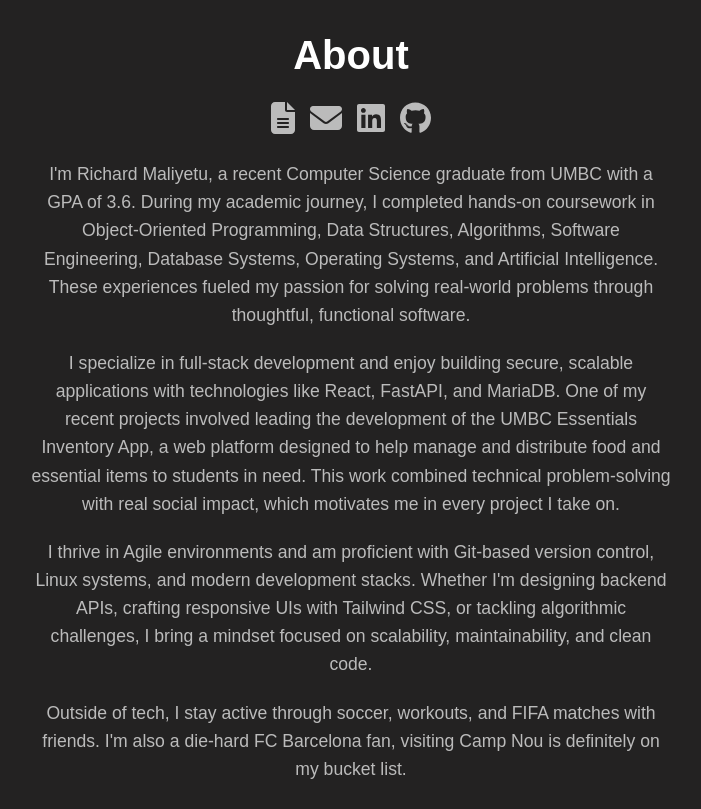
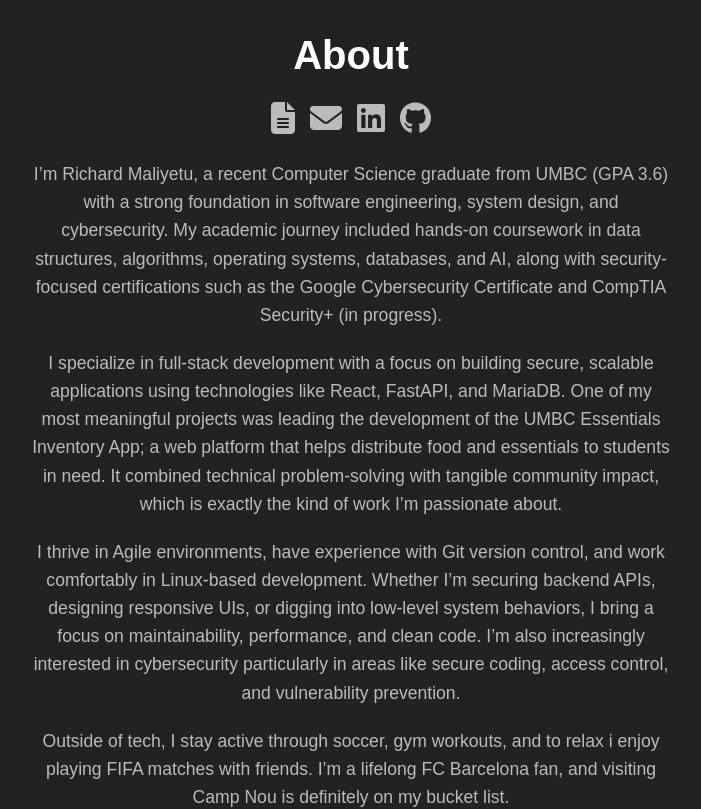
Before and after one commit to richarrd92/portfolio, a React (Create React App) app: page /about in a window 1280 px wide. Shown: the top 809 px of the page, without its empty margins (289-990 px from the left). Built offline with nearby package versions, Linux system fonts and the light colour scheme.

Commit message:
update portfolio

```diff
--- a/src/App.css
+++ b/src/App.css
@@ -104,7 +104,7 @@ h1 {
 }
 
 /* Projects Section */
-.projects {
+/* .projects {
   background-color: #232222;
   color: #bbb;
   display: flex;
@@ -114,7 +114,20 @@ h1 {
   text-align: center;
   flex-direction: column;
   border-bottom: 2px solid #444;
+} */
+
+.projects {
+  background-color: #232222;
+  color: #bbb;
+  display: flex;
+  justify-content: center;
+  align-items: center;
+  padding: 2rem 1rem;
+  text-align: center;
+  flex-direction: column;
+  width: 100%;
 }
+
 
 .projects-content {
   display: flex;
@@ -146,7 +159,7 @@ h1 {
 
 .project-cards {
   display: grid;
-  grid-template-columns: repeat(auto-fill, minmax(300px, 1fr));
+  grid-template-columns: repeat(auto-fill, minmax(350px, 1fr));
   gap: 18px;
   margin-top: 8px;
   width: 100%;
@@ -174,7 +187,7 @@ h1 {
 
 .project-card img {
   width: 100%;
-  height: 200px;
+  height: 250px;
   object-fit: cover;
   border-radius: 5px;
   border: 1px solid black;
@@ -183,8 +196,10 @@ h1 {
 
 .project-card h3 {
   font-size: 1.2rem;
-  color: #bbb;
-  margin: 8px 0 4px;
+  color: white;
+  /* margin: 8px 0 4px; */
+  margin-top: 10px;
+  margin-bottom: 0;
   text-align: center;
 }
 
--- a/src/components/About.js
+++ b/src/components/About.js
@@ -59,10 +59,13 @@ const About = () => {
           </a>
         </div> */}
         <div className="social-links">
-          <a href="/Resume.pdf" download="Resume" className="social-icon" title="Download my resume">
-            <FontAwesomeIcon
-              icon={["fas", "file-lines"]}
-            />
+          <a
+            href="/Resume.pdf"
+            download="Resume"
+            className="social-icon"
+            title="Download my resume"
+          >
+            <FontAwesomeIcon icon={["fas", "file-lines"]} />
           </a>
           <a
             href="mailto:richardmaliyetu@gmail.com"
@@ -96,33 +99,36 @@ const About = () => {
       <div className="about-content">
         {" "}
         <p className="about-text">
-          I'm Richard Maliyetu, a recent Computer Science graduate from UMBC
-          with a GPA of 3.6. During my academic journey, I completed hands-on
-          coursework in Object-Oriented Programming, Data Structures,
-          Algorithms, Software Engineering, Database Systems, Operating Systems,
-          and Artificial Intelligence. These experiences fueled my passion for
-          solving real-world problems through thoughtful, functional software.
+          I’m Richard Maliyetu, a recent Computer Science graduate from
+          UMBC (GPA 3.6) with a strong foundation in software engineering,
+          system design, and cybersecurity. My academic journey included
+          hands-on coursework in data structures, algorithms, operating systems,
+          databases, and AI, along with security-focused certifications such as
+          the Google Cybersecurity Certificate and CompTIA Security+ (in
+          progress).
         </p>
         <p className="about-text">
-          I specialize in full-stack development and enjoy building secure,
-          scalable applications with technologies like React, FastAPI, and
-          MariaDB. One of my recent projects involved leading the development of
-          the UMBC Essentials Inventory App, a web platform designed to help
-          manage and distribute food and essential items to students in need.
-          This work combined technical problem-solving with real social impact,
-          which motivates me in every project I take on.
+          I specialize in full-stack development with a focus on building
+          secure, scalable applications using technologies like React, FastAPI,
+          and MariaDB. One of my most meaningful projects was leading the
+          development of the UMBC Essentials Inventory App; a web platform that
+          helps distribute food and essentials to students in need. It combined
+          technical problem-solving with tangible community impact, which is
+          exactly the kind of work I’m passionate about.
         </p>
         <p className="about-text">
-          I thrive in Agile environments and am proficient with Git-based
-          version control, Linux systems, and modern development stacks. Whether
-          I'm designing backend APIs, crafting responsive UIs with Tailwind CSS,
-          or tackling algorithmic challenges, I bring a mindset focused on
-          scalability, maintainability, and clean code.
+          I thrive in Agile environments, have experience with Git version
+          control, and work comfortably in Linux-based development. Whether I’m
+          securing backend APIs, designing responsive UIs, or digging into
+          low-level system behaviors, I bring a focus on maintainability,
+          performance, and clean code. I’m also increasingly interested in
+          cybersecurity particularly in areas like secure coding, access
+          control, and vulnerability prevention.
         </p>
         <p className="about-text">
-          Outside of tech, I stay active through soccer, workouts, and FIFA
-          matches with friends. I'm also a die-hard FC Barcelona fan, visiting
-          Camp Nou is definitely on my bucket list.
+          Outside of tech, I stay active through soccer, gym workouts, and to
+          relax i enjoy playing FIFA matches with friends. I’m a lifelong FC
+          Barcelona fan, and visiting Camp Nou is definitely on my bucket list.
         </p>
         <div className="skills-section">
           <h3 className="skills-title">Technical Skills</h3>
--- a/src/components/Projects.js
+++ b/src/components/Projects.js
@@ -8,7 +8,7 @@ import "../App.css";
 const recentProjects = [
   {
     id: 1,
-    title: "Inventory Manager",
+    title: "UMBC Essentials Inventory App ",
     technologies: "React, HTML, CSS, Python, Firebase, MariaDB",
     images: [
       "/inventory-app/image1.png",
@@ -23,7 +23,7 @@ const recentProjects = [
   },
   {
     id: 2,
-    title: "Editor",
+    title: "Editor App (SaaS)",
     technologies: "Next.js, Prisma, NeonDB, Cloudinary, Clerk, Daisy UI",
     images: [
       "/edit-app/image1.png",
@@ -36,7 +36,7 @@ const recentProjects = [
   },
   {
     id: 3,
-    title: "Note",
+    title: "Note App",
     technologies: "TypeScript, Appwrite, React, Tailwind CSS",
     images: [
       "/note-app/image1.png",
@@ -46,11 +46,11 @@ const recentProjects = [
       "/note-app/image5.png",
     ],
     github: "https://github.com/richarrd92/note-app",
-    live: "https://note-app-ashy-nine.vercel.app/",
+    live: "#",
   },
   {
     id: 4,
-    title: "Path Finder",
+    title: "Algorithm Visualizer - Path Finder",
     technologies: "TypeScript, React, Next.js, Tailwind CSS",
     images: [
       "/path-finder-app/image1.png",
@@ -119,9 +119,9 @@ function Projects() {
     >
         <div className="projects-content">
           <h2 className="title">Projects</h2>
-          <p>
+          <p className="description">
             Recent projects I've worked on. Feel free to explore
-            and check out the live demos and source code.
+            and check out the source code on GitHub.
           </p>
 
           {/* Project Cards Grid */}
```
Also changed, not shown: src/components/Home.js (indentation only), 1 other file (tests, documents, lock files or other folders).
